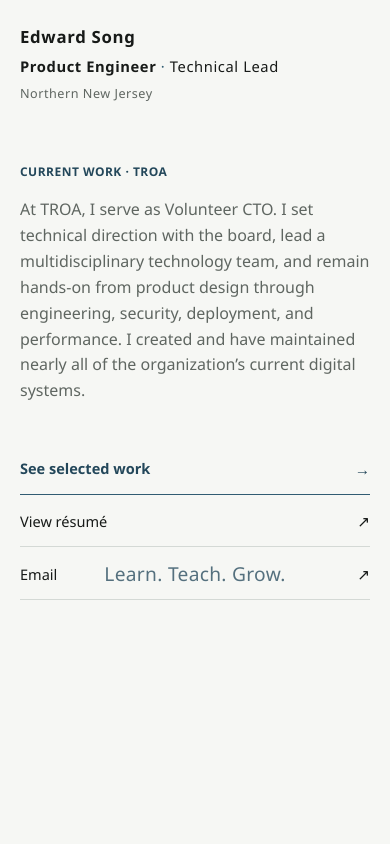
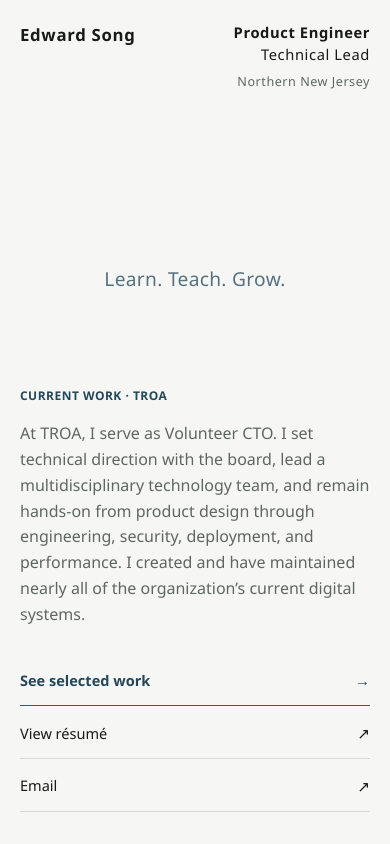
Before and after one commit to edwardsong08/final-profile, a Next.js app: page / in a window 390 px wide. Shown: the top 844 px of the page. Built offline with nearby package versions, Linux system fonts and the light colour scheme.

Commit message:
fix: refine responsive zen layouts

```diff
--- a/src/components/v21/PortfolioZen.module.css
+++ b/src/components/v21/PortfolioZen.module.css
@@ -40,6 +40,8 @@
 }
 
 .smokeLayer {
+  --mantra-y: 50%;
+
   height: 100%;
   inset: 0;
   pointer-events: none;
@@ -73,7 +75,7 @@
   margin: 0;
   opacity: 0;
   position: absolute;
-  top: 50%;
+  top: var(--mantra-y);
   transform: translate(-50%, -50%);
   transition: opacity 800ms ease;
   white-space: nowrap;
@@ -842,44 +844,42 @@ a:hover .linkArrow {
 
 @media (width <= 51.25rem) {
   .hero {
-    height: auto;
-    min-height: max(48rem, 100svh);
+    height: 100svh;
+    min-height: 45rem;
   }
 
   .heroFrame {
-    display: flex;
-    flex-direction: column;
-    min-height: max(48rem, 100svh);
-    padding: 1.5rem 1.25rem 2rem;
+    display: grid;
+    grid-template-columns: repeat(12, minmax(0, 1fr));
+    grid-template-rows: auto 1fr auto;
+    height: 100%;
+    min-height: 45rem;
+    padding: clamp(1.5rem, 4vw, 2.5rem) clamp(1.25rem, 4vw, 2.5rem);
   }
 
   .heroIdentity {
-    align-items: start;
-    display: flex;
-    justify-content: space-between;
-  }
-
-  .quietLabel {
-    margin: 0;
+    grid-column: 1 / span 4;
+    grid-row: 1;
   }
 
   .heroRole {
-    margin-top: 0.4rem;
-    text-align: left;
-  }
-
-  .heroRole h1 span {
-    display: inline;
-  }
-
-  .heroRole h1 span::before {
-    color: var(--accent);
-    content: ' · ';
+    grid-column: 9 / -1;
+    grid-row: 1;
   }
 
   .heroIntro {
-    margin-top: clamp(4.5rem, 14vh, 7rem);
-    padding: 0;
+    grid-column: 1 / span 7;
+    grid-row: 3;
+    margin: 0;
+    padding: 0 0 0.25rem;
+  }
+
+  .heroActions {
+    grid-column: 9 / -1;
+    grid-row: 3;
+    margin: 0;
+    padding: 0 0 0.25rem;
+    place-self: end stretch;
   }
 
   .heroSummary {
@@ -888,18 +888,8 @@ a:hover .linkArrow {
     max-width: 38rem;
   }
 
-  .heroActions {
-    margin-top: 2.5rem;
-    min-width: 0;
-    padding: 0;
-  }
-
   .smokeField {
     opacity: 0.52;
-  }
-
-  .heroMantra {
-    top: 68%;
   }
 
   .navInner {
@@ -911,8 +901,8 @@ a:hover .linkArrow {
   }
 
   .section {
-    padding-bottom: 6rem;
-    padding-top: 6rem;
+    padding-bottom: 5rem;
+    padding-top: 5rem;
     scroll-margin-top: 4rem;
   }
 
@@ -939,7 +929,7 @@ a:hover .linkArrow {
   }
 
   .projectList {
-    gap: 6.25rem;
+    gap: 5.75rem;
     margin-top: 2.75rem;
   }
 
@@ -948,7 +938,7 @@ a:hover .linkArrow {
   }
 
   .capabilityList {
-    margin-top: 3.5rem;
+    margin-top: 3rem;
   }
 
   .capabilityList li {
@@ -1001,21 +991,66 @@ a:hover .linkArrow {
   }
 }
 
-@media (width <= 34rem) {
+@media (width <= 40rem) {
+  .hero {
+    height: auto;
+    min-height: max(50rem, 100svh);
+  }
+
+  .smokeLayer {
+    --mantra-y: 33%;
+  }
+
+  .heroFrame {
+    grid-template-columns: minmax(0, 1fr) minmax(0, 1fr);
+    grid-template-rows: auto minmax(12rem, 1fr) auto auto;
+    height: auto;
+    min-height: max(50rem, 100svh);
+    padding: 1.4rem 1.25rem 1.75rem;
+  }
+
   .heroIdentity {
+    grid-column: 1;
+    grid-row: 1;
+  }
+
+  .heroRole {
+    grid-column: 2;
+    grid-row: 1;
+    margin: 0;
+    text-align: right;
+  }
+
+  .heroRole h1 span {
     display: block;
   }
 
-  .quietLabel {
-    margin-top: 0.3rem;
+  .heroIntro {
+    grid-column: 1 / -1;
+    grid-row: 3;
+    max-width: 34rem;
   }
 
-  .heroIntro {
-    margin-top: 3.75rem;
+  .heroActions {
+    grid-column: 1 / -1;
+    grid-row: 4;
+    margin-top: 1.5rem;
+    min-width: 0;
+  }
+}
+
+@media (width <= 34rem) {
+  .heroMantra {
+    font-size: 1.2rem;
   }
 
-  .heroMantra {
-    font-size: 1.2rem;
+  .section {
+    padding-bottom: 4.5rem;
+    padding-top: 4.5rem;
+  }
+
+  .projectList {
+    gap: 5rem;
   }
 
   .navInner {
--- a/src/components/v21/ProjectEvidence.module.css
+++ b/src/components/v21/ProjectEvidence.module.css
@@ -258,6 +258,51 @@
   }
 }
 
+@media (width <= 22rem) {
+  .claimArtifact {
+    aspect-ratio: auto;
+  }
+
+  .roleFlow {
+    align-items: stretch;
+    gap: 0.55rem;
+    grid-template-columns: minmax(0, 1fr);
+    padding: 0.8rem;
+  }
+
+  .roleNode {
+    grid-template-columns: 2rem minmax(0, 1fr);
+    min-height: 0;
+    padding: 0.7rem 0.8rem;
+  }
+
+  .roleNode small {
+    grid-column: 1;
+    grid-row: 1 / span 2;
+  }
+
+  .roleNode strong,
+  .roleNode span {
+    grid-column: 2;
+  }
+
+  .roleNode strong {
+    font-size: 0.75rem;
+    margin-top: 0;
+  }
+
+  .roleNode span {
+    margin-top: 0.2rem;
+  }
+
+  .roleNode:not(:last-child)::after {
+    height: 0.55rem;
+    left: 50%;
+    top: calc(100% + 1px);
+    width: 1px;
+  }
+}
+
 @media (prefers-reduced-motion: reduce) {
   .screenshot {
     transition: none;
--- a/src/components/v21/SmokeField.tsx
+++ b/src/components/v21/SmokeField.tsx
@@ -357,6 +357,15 @@ export default function SmokeField() {
       textCanvas.width = canvas.width;
       textCanvas.height = canvas.height;
 
+      const configuredPosition = window
+        .getComputedStyle(layer)
+        .getPropertyValue('--mantra-y')
+        .trim();
+      const parsedPosition = Number.parseFloat(configuredPosition);
+      const mantraPosition = Number.isFinite(parsedPosition)
+        ? Math.min(0.82, Math.max(0.18, parsedPosition / 100))
+        : 0.5;
+
       const fontSize = Math.min(32, Math.max(20, bounds.width * 0.021)) * pixelRatio;
       textContext.clearRect(0, 0, textCanvas.width, textCanvas.height);
       textContext.fillStyle = '#ffffff';
@@ -369,7 +378,7 @@ export default function SmokeField() {
       textContext.fillText(
         'Learn. Teach. Grow.',
         textCanvas.width / 2,
-        textCanvas.height / 2,
+        textCanvas.height * mantraPosition,
       );
 
       gl.activeTexture(gl.TEXTURE1);
--- a/src/styles/globals.css
+++ b/src/styles/globals.css
@@ -28,7 +28,6 @@ body {
   font-kerning: normal;
   font-synthesis: none;
   margin: 0;
-  min-width: 20rem;
   text-rendering: optimizelegibility;
   -webkit-font-smoothing: antialiased;
 }
```
